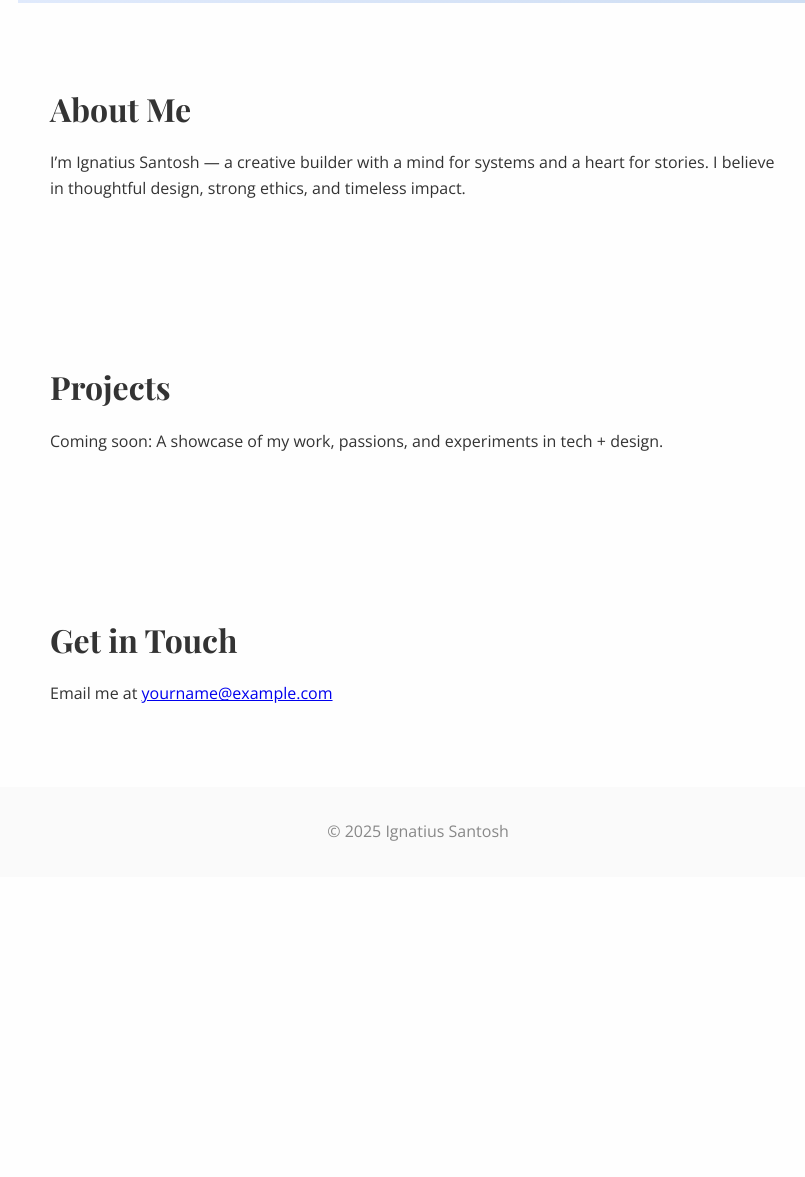
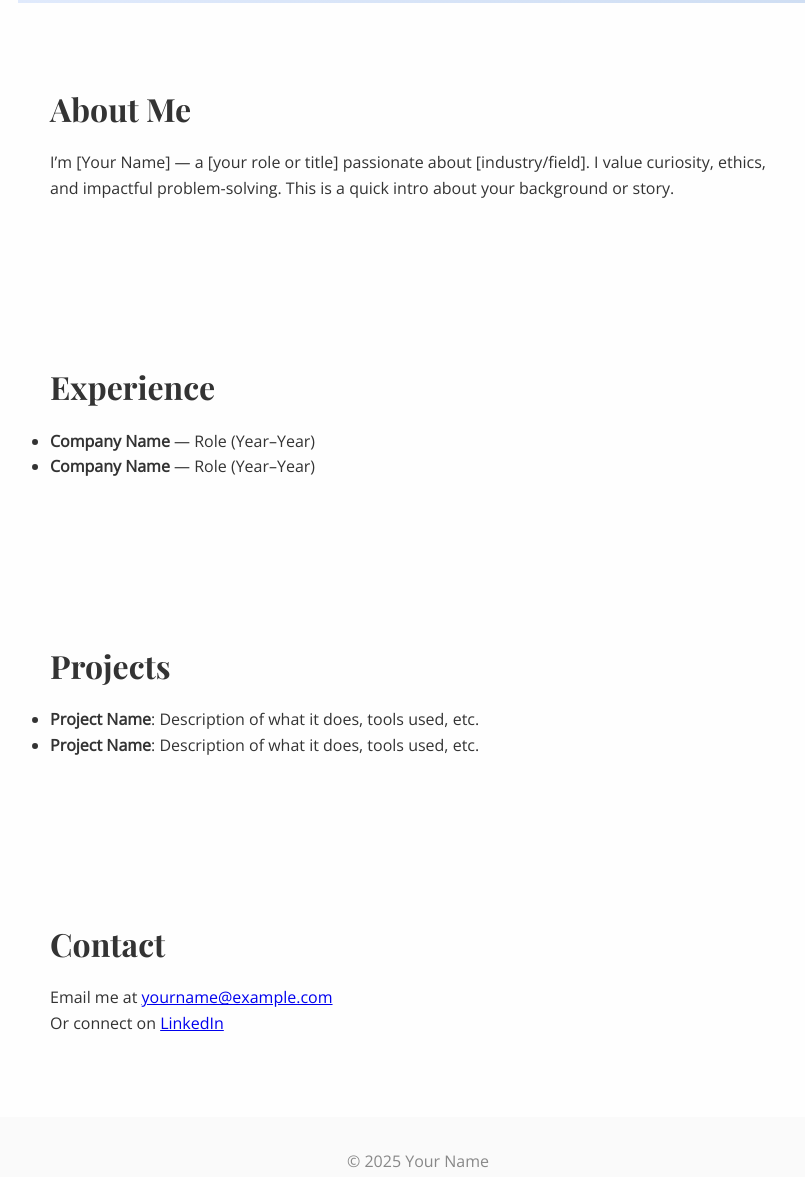
Before and after one commit to issgeorge/about-me-iss, a plain HTML site: page index.html in a window 1280 px wide. Shown: the part 797-1974 px from the top of the page, without its empty margins (222-1027 px from the left). Before the commit the page ends 1674 px from the top, so only its background shows below. Drawn offline with nearby package versions, Linux system fonts and the light colour scheme.

Commit message:
Update index.html

```diff
--- a/index.html
+++ b/index.html
@@ -3,7 +3,7 @@
 <head>
   <meta charset="UTF-8" />
   <meta name="viewport" content="width=device-width, initial-scale=1.0"/>
-  <title>Ignatius Santosh</title>
+  <title>Your Name</title>
   <link rel="stylesheet" href="style.css" />
   <link rel="preconnect" href="https://fonts.googleapis.com">
   <link href="https://fonts.googleapis.com/css2?family=Playfair+Display:wght@700&family=Open+Sans&display=swap" rel="stylesheet">
@@ -11,10 +11,11 @@
 <body>
   <header>
     <nav>
-      <h1>IS</h1>
+      <h1>YN</h1>
       <ul>
         <li><a href="#about">About</a></li>
-        <li><a href="#work">Work</a></li>
+        <li><a href="#experience">Experience</a></li>
+        <li><a href="#projects">Projects</a></li>
         <li><a href="#contact">Contact</a></li>
       </ul>
     </nav>
@@ -22,28 +23,40 @@
 
   <section class="hero">
     <div class="intro-text">
-      <h2 class="fade-in">Ignatius Santosh</h2>
-      <p class="tagline slide-up">Driven by curiosity, shaped by purpose.</p>
+      <h2 class="fade-in">Your Name</h2>
+      <p class="tagline slide-up">A short, impactful tagline that defines you.</p>
     </div>
   </section>
 
   <section id="about">
     <h3>About Me</h3>
-    <p>I’m Ignatius Santosh — a creative builder with a mind for systems and a heart for stories. I believe in thoughtful design, strong ethics, and timeless impact.</p>
+    <p>I’m [Your Name] — a [your role or title] passionate about [industry/field]. I value curiosity, ethics, and impactful problem-solving. This is a quick intro about your background or story.</p>
   </section>
 
-  <section id="work">
+  <section id="experience">
+    <h3>Experience</h3>
+    <ul>
+      <li><strong>Company Name</strong> — Role (Year–Year)</li>
+      <li><strong>Company Name</strong> — Role (Year–Year)</li>
+    </ul>
+  </section>
+
+  <section id="projects">
     <h3>Projects</h3>
-    <p>Coming soon: A showcase of my work, passions, and experiments in tech + design.</p>
+    <ul>
+      <li><strong>Project Name</strong>: Description of what it does, tools used, etc.</li>
+      <li><strong>Project Name</strong>: Description of what it does, tools used, etc.</li>
+    </ul>
   </section>
 
   <section id="contact">
-    <h3>Get in Touch</h3>
+    <h3>Contact</h3>
     <p>Email me at <a href="mailto:yourname@example.com">yourname@example.com</a></p>
+    <p>Or connect on <a href="https://linkedin.com/in/yourprofile">LinkedIn</a></p>
   </section>
 
   <footer>
-    <p>&copy; 2025 Ignatius Santosh</p>
+    <p>&copy; 2025 Your Name</p>
   </footer>
 
   <script src="script.js"></script>
```
